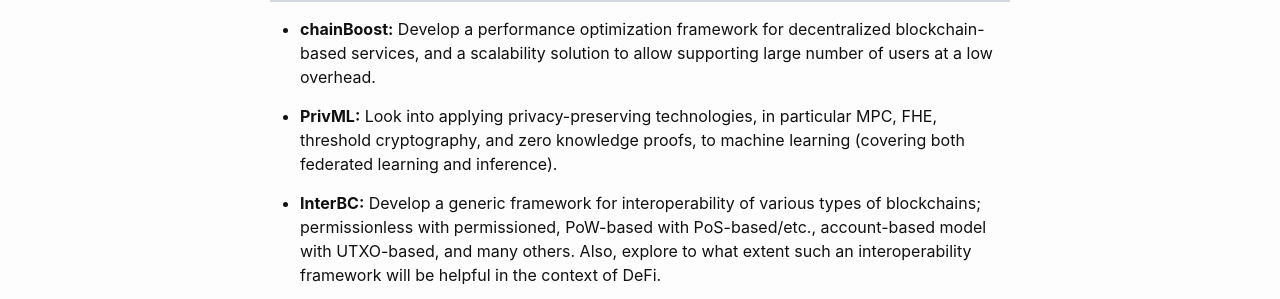
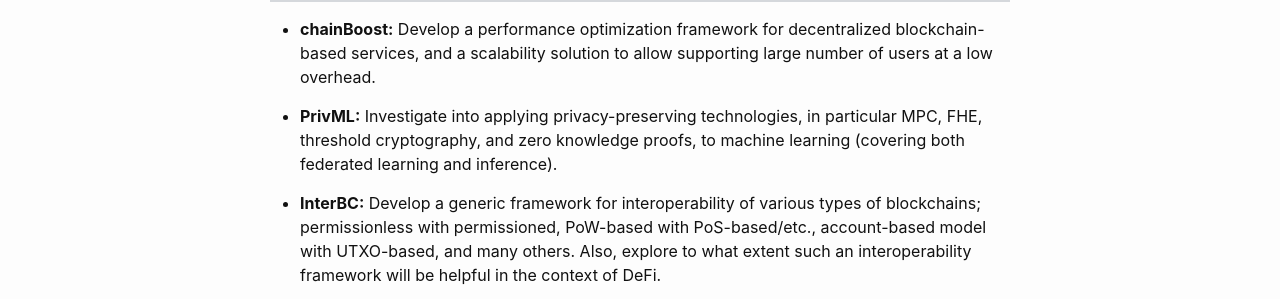
Before and after one commit to GhadaAlmashaqbeh/GhadaAlmashaqbeh.github.io, a Jekyll site: the page built from 01-research.md, in a window 1280 px wide. Shown: the part 361-660 px from the top of the page. Built offline with Jekyll 4.4.1, drawn with Linux system fonts in a browser that asks for light colours.

Commit message:
edit research

```diff
--- a/01-research.md
+++ b/01-research.md
@@ -14,7 +14,7 @@ My research interests span cryptography, computer security, and privacy with a l
 
 * **chainBoost:** Develop a performance optimization framework for decentralized blockchain-based services, and a scalability solution to allow supporting large number of users at a low overhead.
 
-* **PrivML:** Look into applying privacy-preserving technologies, in particular MPC, FHE, threshold cryptography, and zero knowledge proofs, to machine learning (covering both federated learning and inference).
+* **PrivML:** Investigate into applying privacy-preserving technologies, in particular MPC, FHE, threshold cryptography, and zero knowledge proofs, to machine learning (covering both federated learning and inference).
 
 * **InterBC:** Develop a generic framework for interoperability of various types of blockchains; permissionless with permissioned, PoW-based with PoS-based/etc., account-based model with UTXO-based, and many others. Also, explore to what extent such an interoperability framework will be helpful in the context of DeFi.
 
```
